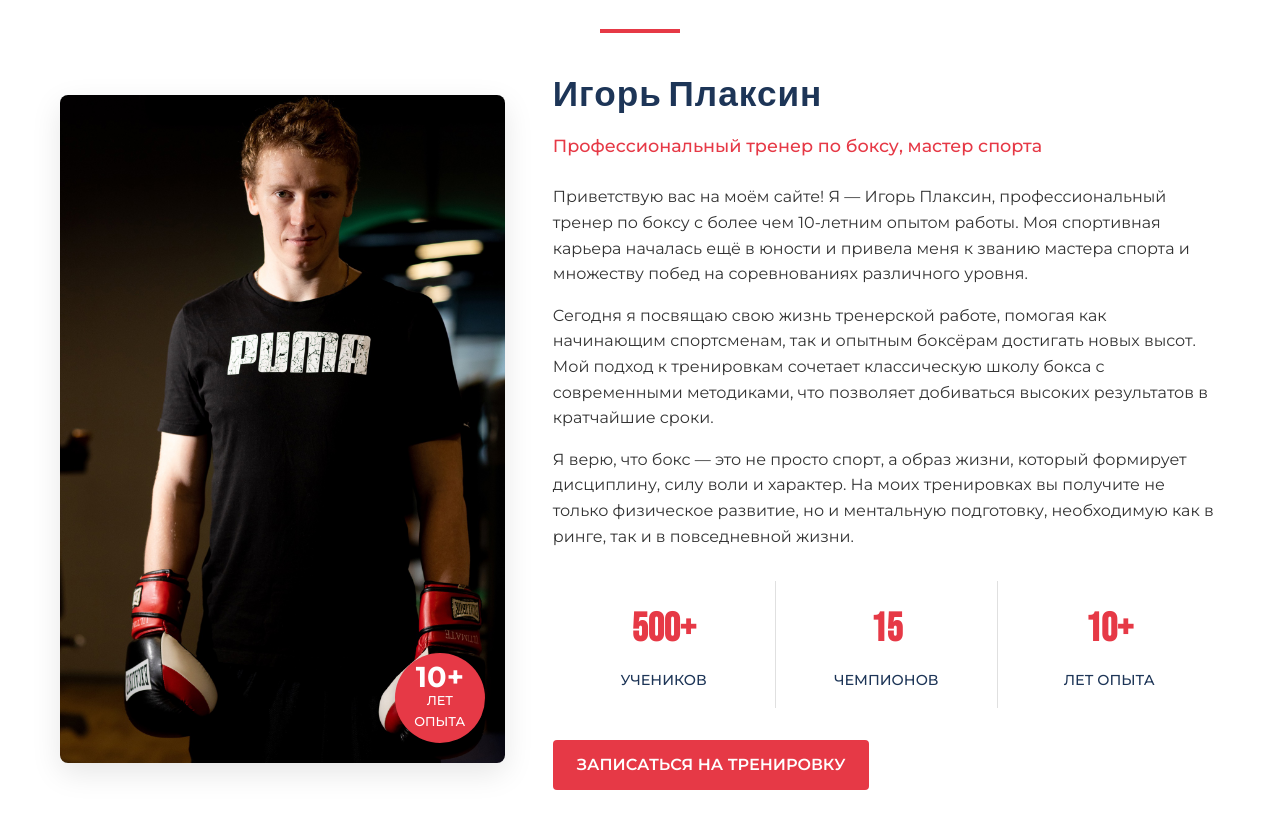
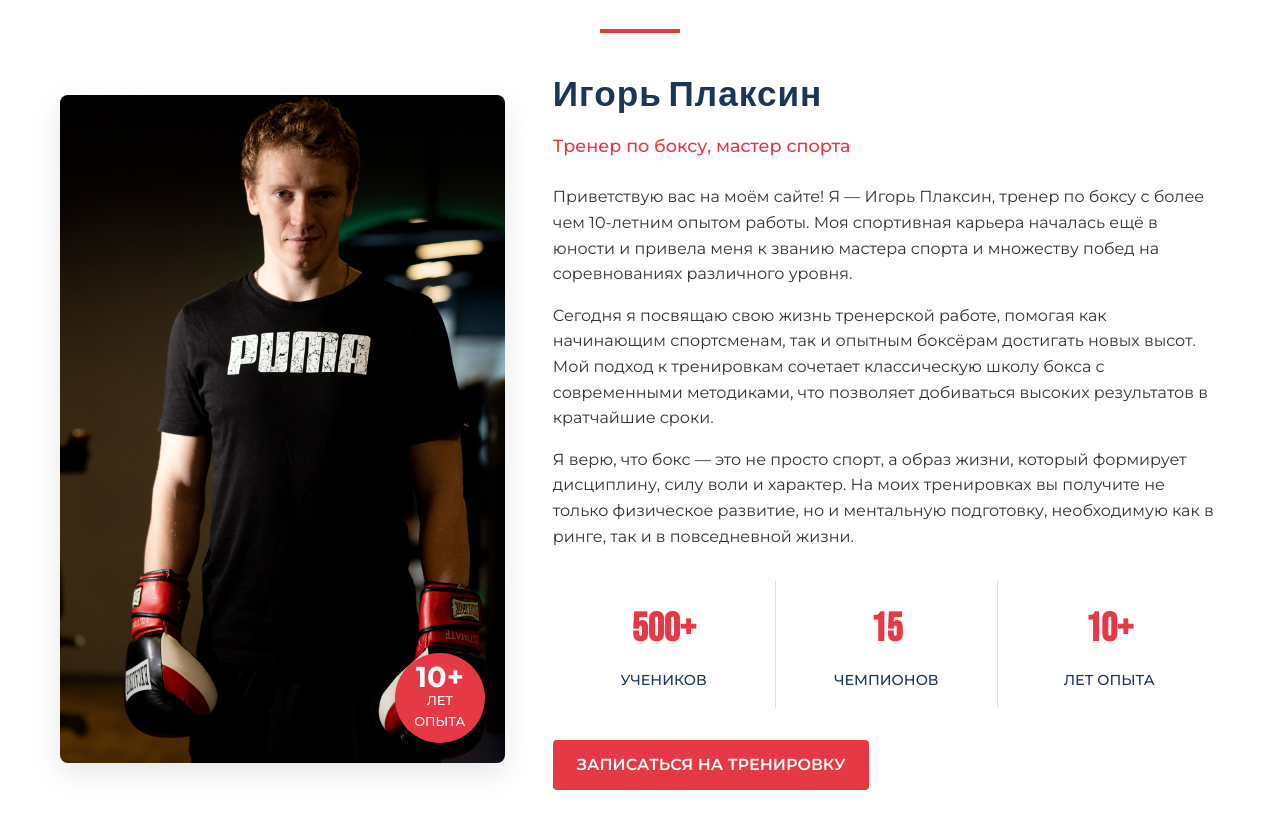
Before and after one commit to plombir1917/boxing-coach-landing, a Nuxt app: page / in a window 1280 px wide. Shown: the part 946-1774 px from the top of the page. Built offline with nearby package versions, Linux system fonts and the light colour scheme.

Commit message:
fix: update about info

```diff
--- a/components/AboutSection.vue
+++ b/components/AboutSection.vue
@@ -18,17 +18,14 @@
 
         <div class="about-text animate-on-scroll">
           <h3>Игорь Плаксин</h3>
-          <p class="about-subtitle">
-            Профессиональный тренер по боксу, мастер спорта
-          </p>
+          <p class="about-subtitle">Тренер по боксу, мастер спорта</p>
 
           <div class="about-description">
             <p>
-              Приветствую вас на моём сайте! Я — Игорь Плаксин, профессиональный
-              тренер по боксу с более чем 10-летним опытом работы. Моя
-              спортивная карьера началась ещё в юности и привела меня к званию
-              мастера спорта и множеству побед на соревнованиях различного
-              уровня.
+              Приветствую вас на моём сайте! Я — Игорь Плаксин, тренер по боксу
+              с более чем 10-летним опытом работы. Моя спортивная карьера
+              началась ещё в юности и привела меня к званию мастера спорта и
+              множеству побед на соревнованиях различного уровня.
             </p>
             <p>
               Сегодня я посвящаю свою жизнь тренерской работе, помогая как
```
